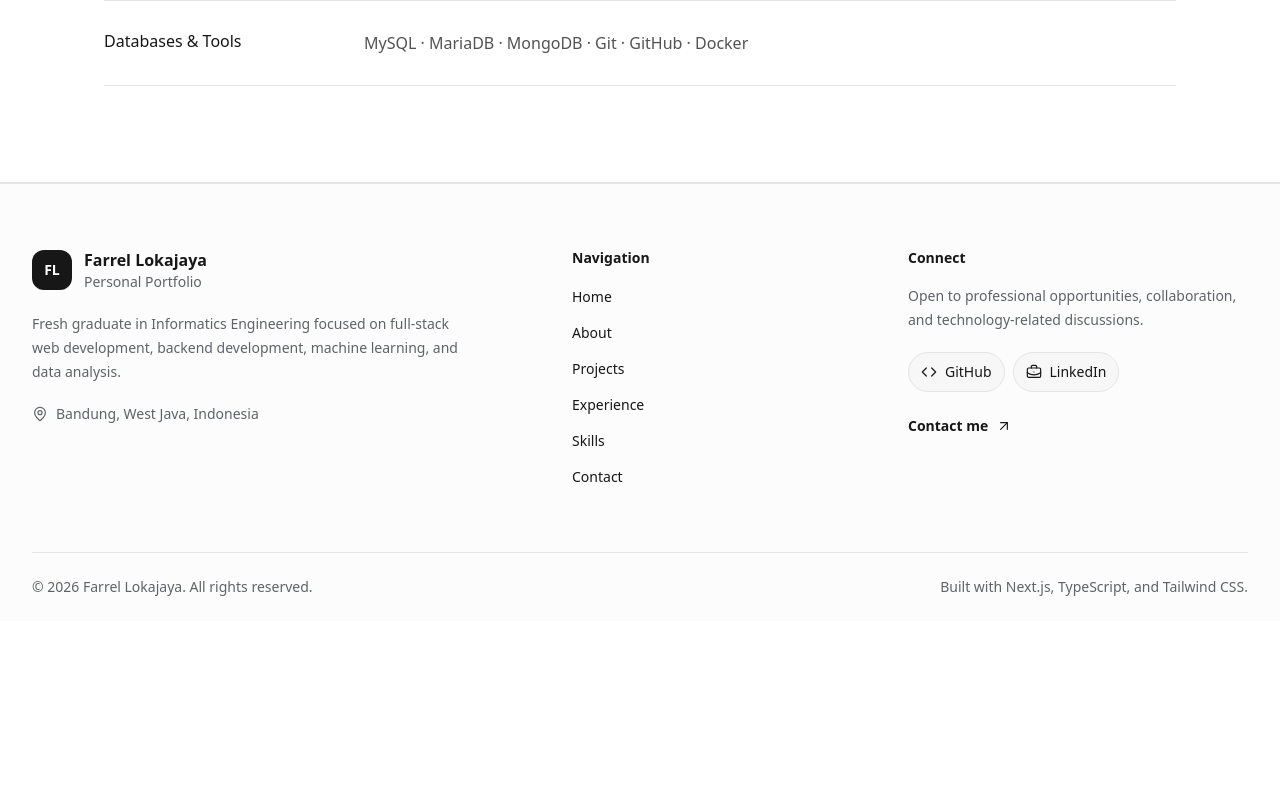
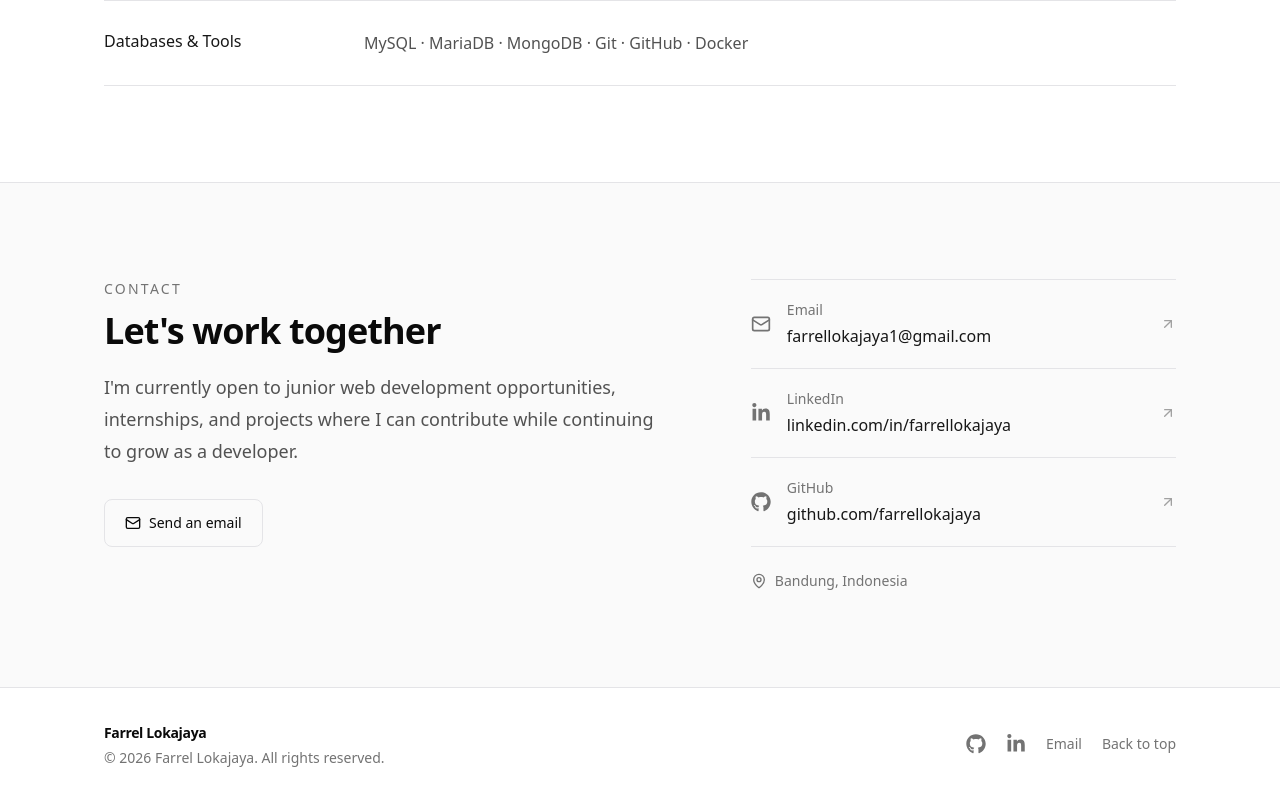
Before and after one commit to farrellokajaya/farrel-portofolio, a Next.js app: page / in a window 1280 px wide. Shown: the part 3903-4703 px from the top of the page. Before the commit the page ends 4524 px from the top, so only its background shows below. Built offline with nearby package versions, Linux system fonts and the light colour scheme.

Commit message:
feat: add contact section and footer

```diff
--- a/src/app/page.tsx
+++ b/src/app/page.tsx
@@ -3,6 +3,7 @@ import { HeroSection } from "@/components/home/hero-section";
 import { ProjectsSection } from "@/components/home/projects-section";
 import { SkillsSection } from "@/components/home/skills-section";
 import { ExperienceSection } from "@/components/home/experience-section";
+import { ContactSection } from "@/components/home/contact-section";
 
 export default function HomePage() {
   return (
@@ -12,6 +13,7 @@ export default function HomePage() {
       <ProjectsSection />
       <ExperienceSection />
       <SkillsSection />
+      <ContactSection />
     </main>
   );
 }
--- /dev/null
+++ b/src/components/home/contact-section.tsx
@@ -0,0 +1,113 @@
+import { ArrowUpRight, Mail, MapPin } from "lucide-react";
+import { FaGithub, FaLinkedinIn } from "react-icons/fa6";
+
+const contactLinks = [
+  {
+    label: "Email",
+    value: "farrellokajaya1@gmail.com",
+    href: "mailto:farrellokajaya1@gmail.com",
+    icon: Mail,
+  },
+  {
+    label: "LinkedIn",
+    value: "linkedin.com/in/farrellokajaya",
+    href: "https://www.linkedin.com/in/farrellokajaya",
+    icon: FaLinkedinIn,
+  },
+  {
+    label: "GitHub",
+    value: "github.com/farrellokajaya",
+    href: "https://github.com/farrellokajaya",
+    icon: FaGithub,
+  },
+];
+
+export function ContactSection() {
+  return (
+    <section
+      id="contact"
+      className="scroll-mt-24 bg-neutral-50 text-neutral-950 dark:bg-neutral-900/30 dark:text-white"
+    >
+      <div className="mx-auto max-w-6xl px-5 py-20 sm:px-8 sm:py-24 lg:px-10">
+        <div className="grid gap-12 lg:grid-cols-[minmax(0,1fr)_minmax(320px,0.75fr)] lg:gap-20">
+          {/* Introduction */}
+          <div className="max-w-2xl">
+            <p className="text-sm font-medium uppercase tracking-[0.16em] text-neutral-500 dark:text-neutral-400">
+              Contact
+            </p>
+
+            <h2 className="mt-3 text-3xl font-semibold tracking-tight sm:text-4xl">
+              Let&apos;s work together
+            </h2>
+
+            <p className="mt-5 max-w-xl text-base leading-8 text-neutral-600 dark:text-neutral-400 sm:text-lg">
+              I&apos;m currently open to junior web development opportunities,
+              internships, and projects where I can contribute while continuing
+              to grow as a developer.
+            </p>
+
+            <a
+              href="mailto:farrellokajaya1@gmail.com"
+              className="mt-8 inline-flex min-h-12 items-center justify-center gap-2 rounded-lg border border-neutral-300 px-5 py-3 text-sm font-medium text-neutral-900 transition-colors hover:border-neutral-400 hover:bg-neutral-100 focus-visible:outline-none focus-visible:ring-2 focus-visible:ring-neutral-500 focus-visible:ring-offset-2 dark:border-neutral-700 dark:text-white dark:hover:border-neutral-600 dark:hover:bg-neutral-900 dark:focus-visible:ring-offset-neutral-950"
+            >
+              <Mail aria-hidden="true" className="h-4 w-4" />
+              Send an email
+            </a>
+          </div>
+
+          {/* Contact links */}
+          <div>
+            <div className="border-t border-neutral-200 dark:border-neutral-800">
+              {contactLinks.map((contact) => {
+                const Icon = contact.icon;
+
+                return (
+                  <a
+                    key={contact.label}
+                    href={contact.href}
+                    target={
+                      contact.href.startsWith("http") ? "_blank" : undefined
+                    }
+                    rel={
+                      contact.href.startsWith("http")
+                        ? "noreferrer"
+                        : undefined
+                    }
+                    className="group flex items-center justify-between gap-5 border-b border-neutral-200 py-5 dark:border-neutral-800"
+                  >
+                    <div className="flex min-w-0 items-center gap-4">
+                      <Icon
+                        aria-hidden="true"
+                        className="h-5 w-5 shrink-0 text-neutral-500 dark:text-neutral-400"
+                      />
+
+                      <div className="min-w-0">
+                        <p className="text-sm text-neutral-500 dark:text-neutral-400">
+                          {contact.label}
+                        </p>
+
+                        <p className="mt-1 truncate text-sm font-medium text-neutral-900 dark:text-neutral-200 sm:text-base">
+                          {contact.value}
+                        </p>
+                      </div>
+                    </div>
+
+                    <ArrowUpRight
+                      aria-hidden="true"
+                      className="h-4 w-4 shrink-0 text-neutral-400 transition-transform group-hover:-translate-y-0.5 group-hover:translate-x-0.5 dark:text-neutral-600"
+                    />
+                  </a>
+                );
+              })}
+            </div>
+
+            <div className="mt-6 flex items-center gap-2 text-sm text-neutral-500 dark:text-neutral-400">
+              <MapPin aria-hidden="true" className="h-4 w-4" />
+              Bandung, Indonesia
+            </div>
+          </div>
+        </div>
+      </div>
+    </section>
+  );
+}
--- a/src/components/layout/footer.tsx
+++ b/src/components/layout/footer.tsx
@@ -1,125 +1,61 @@
 import Link from "next/link";
-import {
-  ArrowUpRight,
-  MapPin,
-} from "lucide-react";
-
-import { RootContainer } from "@/components/layout/root-container";
-import { SocialLinks } from "@/components/layout/social-links";
-import { navigationItems } from "@/data/navigation";
-import { siteConfig } from "@/data/site-config";
+import { FaGithub, FaLinkedinIn } from "react-icons/fa6";
 
 export function Footer() {
   const currentYear = new Date().getFullYear();
 
   return (
-    <footer className="border-t border-border bg-surface/40">
-      <RootContainer>
-        <div className="grid gap-10 py-12 md:grid-cols-2 lg:grid-cols-[1.4fr_0.8fr_1fr] lg:gap-16 lg:py-16">
-          <section aria-labelledby="footer-profile-title">
-            <div className="flex items-center gap-3">
-              <span
-                className="inline-flex size-10 items-center justify-center rounded-xl bg-foreground text-sm font-bold text-background"
-                aria-hidden="true"
+    <footer className="border-t border-neutral-200 bg-white text-neutral-950 dark:border-neutral-800 dark:bg-neutral-950 dark:text-white">
+      <div className="mx-auto flex max-w-6xl flex-col gap-6 px-5 py-8 sm:px-8 md:flex-row md:items-center md:justify-between lg:px-10">
+        <div>
+          <Link
+            href="/"
+            className="text-sm font-semibold tracking-tight text-neutral-900 dark:text-white"
           >
-                {siteConfig.initials}
-              </span>
+            Farrel Lokajaya
+          </Link>
 
-              <div>
-                <h2
-                  id="footer-profile-title"
-                  className="text-base font-semibold text-foreground"
-                >
-                  {siteConfig.name}
-                </h2>
-
-                <p className="text-sm text-muted-foreground">
-                  Personal Portfolio
+          <p className="mt-1 text-sm text-neutral-500 dark:text-neutral-400">
+            © {currentYear} Farrel Lokajaya. All rights reserved.
           </p>
         </div>
-            </div>
 
-            <p className="mt-5 max-w-md text-sm leading-6 text-muted-foreground">
-              Fresh graduate in Informatics Engineering
-              focused on full-stack web development,
-              backend development, machine learning, and
-              data analysis.
-            </p>
+        <div className="flex items-center gap-5 text-sm text-neutral-500 dark:text-neutral-400">
+          <a
+            href="https://github.com/farrellokajaya"
+            target="_blank"
+            rel="noreferrer"
+            aria-label="GitHub"
+            className="transition-colors hover:text-neutral-950 dark:hover:text-white"
+          >
+            <FaGithub aria-hidden="true" className="h-5 w-5" />
+          </a>
 
-            <div className="mt-5 flex items-start gap-2 text-sm text-muted-foreground">
-              <MapPin
-                className="mt-0.5 size-4 shrink-0"
-                aria-hidden="true"
-                strokeWidth={1.8}
-              />
+          <a
+            href="https://www.linkedin.com/in/farrellokajaya"
+            target="_blank"
+            rel="noreferrer"
+            aria-label="LinkedIn"
+            className="transition-colors hover:text-neutral-950 dark:hover:text-white"
+          >
+            <FaLinkedinIn aria-hidden="true" className="h-5 w-5" />
+          </a>
 
-              <span>{siteConfig.location}</span>
-            </div>
-          </section>
-
-          <nav aria-label="Footer navigation">
-            <h2 className="text-sm font-semibold text-foreground">
-              Navigation
-            </h2>
-
-            <ul className="mt-4 space-y-3">
-              {navigationItems.map((item) => (
-                <li key={item.href}>
-                  <Link
-                    href={item.href}
-                    className="inline-flex items-center gap-1 text-sm text-muted-foreground transition-colors hover:text-foreground focus-visible:rounded focus-visible:outline-2 focus-visible:outline-offset-4 focus-visible:outline-accent"
+          <a
+            href="mailto:farrellokajaya1@gmail.com"
+            className="transition-colors hover:text-neutral-950 dark:hover:text-white"
           >
-                    {item.label}
-                  </Link>
-                </li>
-              ))}
-            </ul>
-          </nav>
-
-          <section aria-labelledby="footer-connect-title">
-            <h2
-              id="footer-connect-title"
-              className="text-sm font-semibold text-foreground"
-            >
-              Connect
-            </h2>
-
-            <p className="mt-4 text-sm leading-6 text-muted-foreground">
-              Open to professional opportunities,
-              collaboration, and technology-related
-              discussions.
-            </p>
-
-            <div className="mt-5">
-              <SocialLinks showLabels />
-            </div>
+            Email
+          </a>
 
           <Link
-              href="/contact"
-              className="mt-6 inline-flex items-center gap-2 text-sm font-semibold text-accent transition-colors hover:text-accent-hover focus-visible:rounded focus-visible:outline-2 focus-visible:outline-offset-4 focus-visible:outline-accent"
+            href="/#home"
+            className="transition-colors hover:text-neutral-950 dark:hover:text-white"
           >
-              Contact me
-
-              <ArrowUpRight
-                className="size-4"
-                aria-hidden="true"
-                strokeWidth={1.8}
-              />
+            Back to top
           </Link>
-          </section>
         </div>
-
-        <div className="flex flex-col gap-3 border-t border-border py-6 text-sm text-muted-foreground sm:flex-row sm:items-center sm:justify-between">
-          <p>
-            © {currentYear} {siteConfig.name}. All rights
-            reserved.
-          </p>
-
-          <p>
-            Built with Next.js, TypeScript, and Tailwind CSS.
-          </p>
       </div>
-      </RootContainer>
     </footer>
   );
 }
--- a/src/data/navigation.ts
+++ b/src/data/navigation.ts
@@ -26,6 +26,6 @@ export const navigationItems: NavigationItem[] = [
   },
   {
     label: "Contact",
-    href: "/contact",
+    href: "/#contact",
   },
 ];
```
Lines whose indentation alone changed are shown as unchanged.
